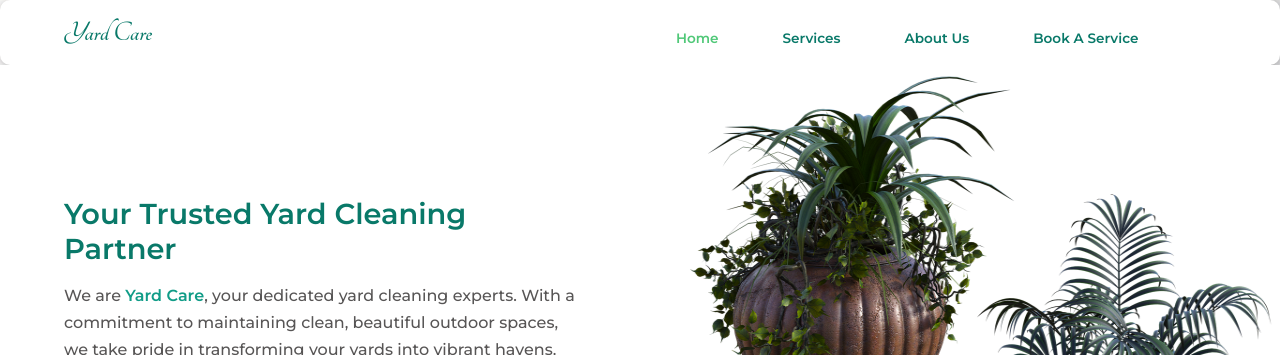
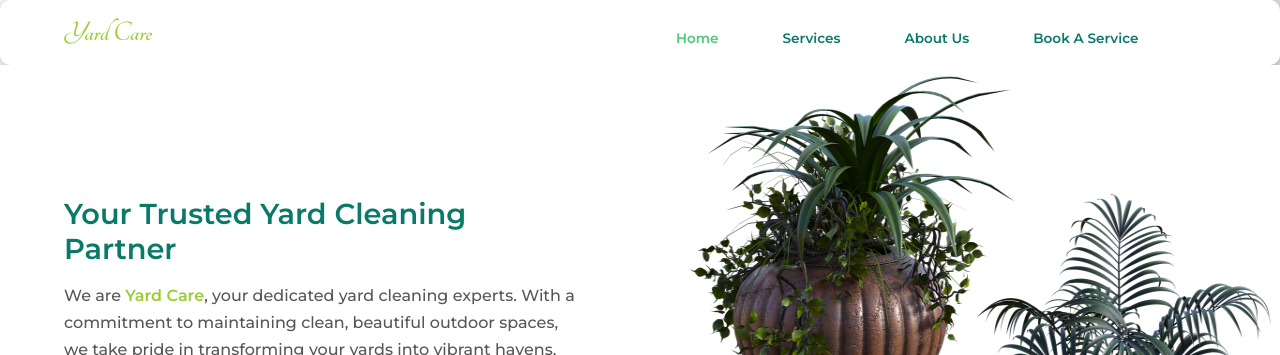
Before and after one commit to Amen-Musingarimi/yard-care, a React (Create React App) app: page / in a window 1280 px wide. Shown: the top 355 px of the page. Built offline with nearby package versions, Linux system fonts and the light colour scheme.

Commit message:
Change company name color

```diff
--- a/src/components/styles/main.css
+++ b/src/components/styles/main.css
@@ -48,6 +48,7 @@ header h3 {
   width: max-content;
   font-weight: 700;
   font-size: 1.8rem;
+  color: #9acd32;
 }
 
 nav a {
@@ -114,7 +115,7 @@ header .nav-btn {
 }
 
 .company-name {
-  color: var(--mainColorLight);
+  color: #9acd32;
   font-weight: 600;
 }
 
```
